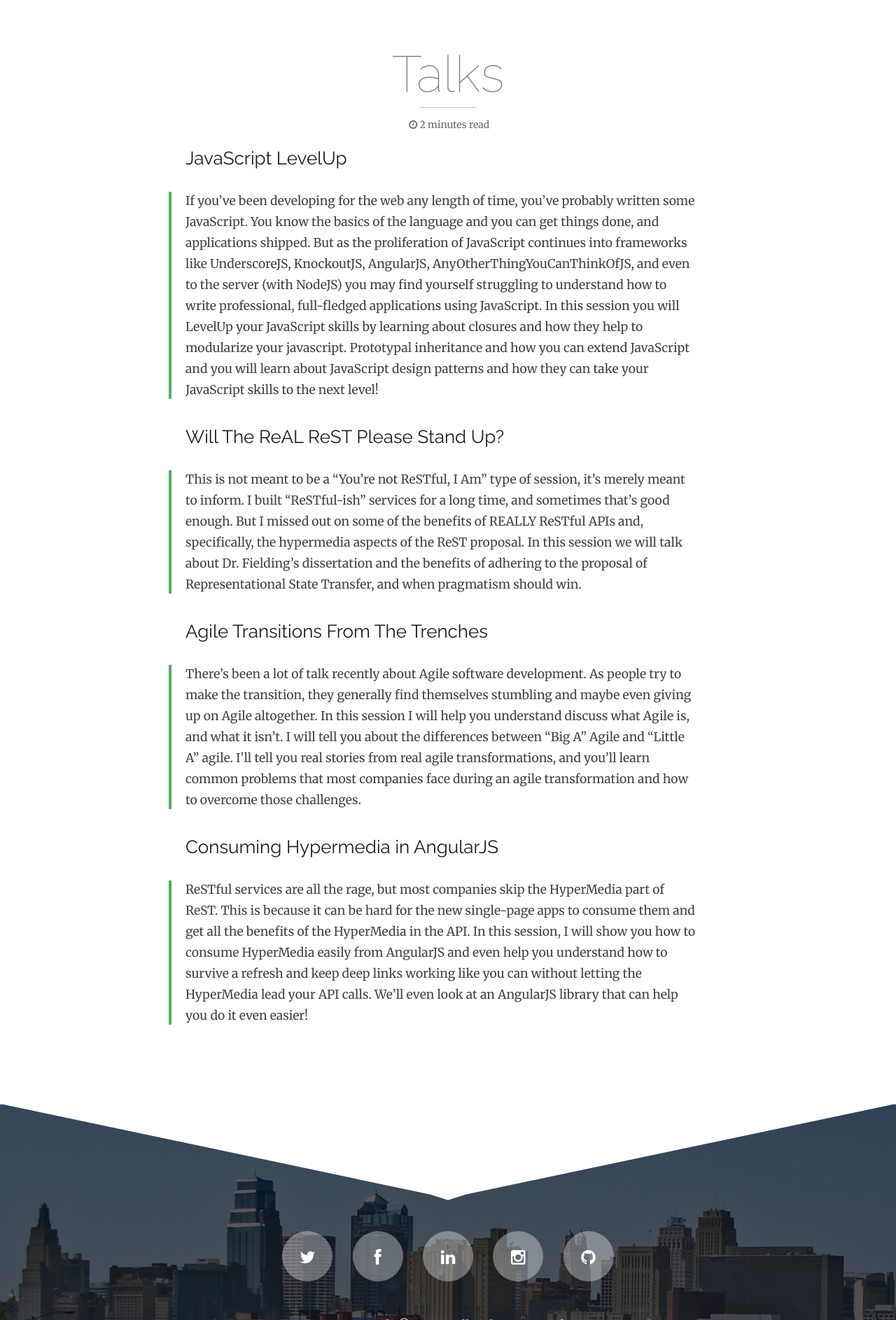
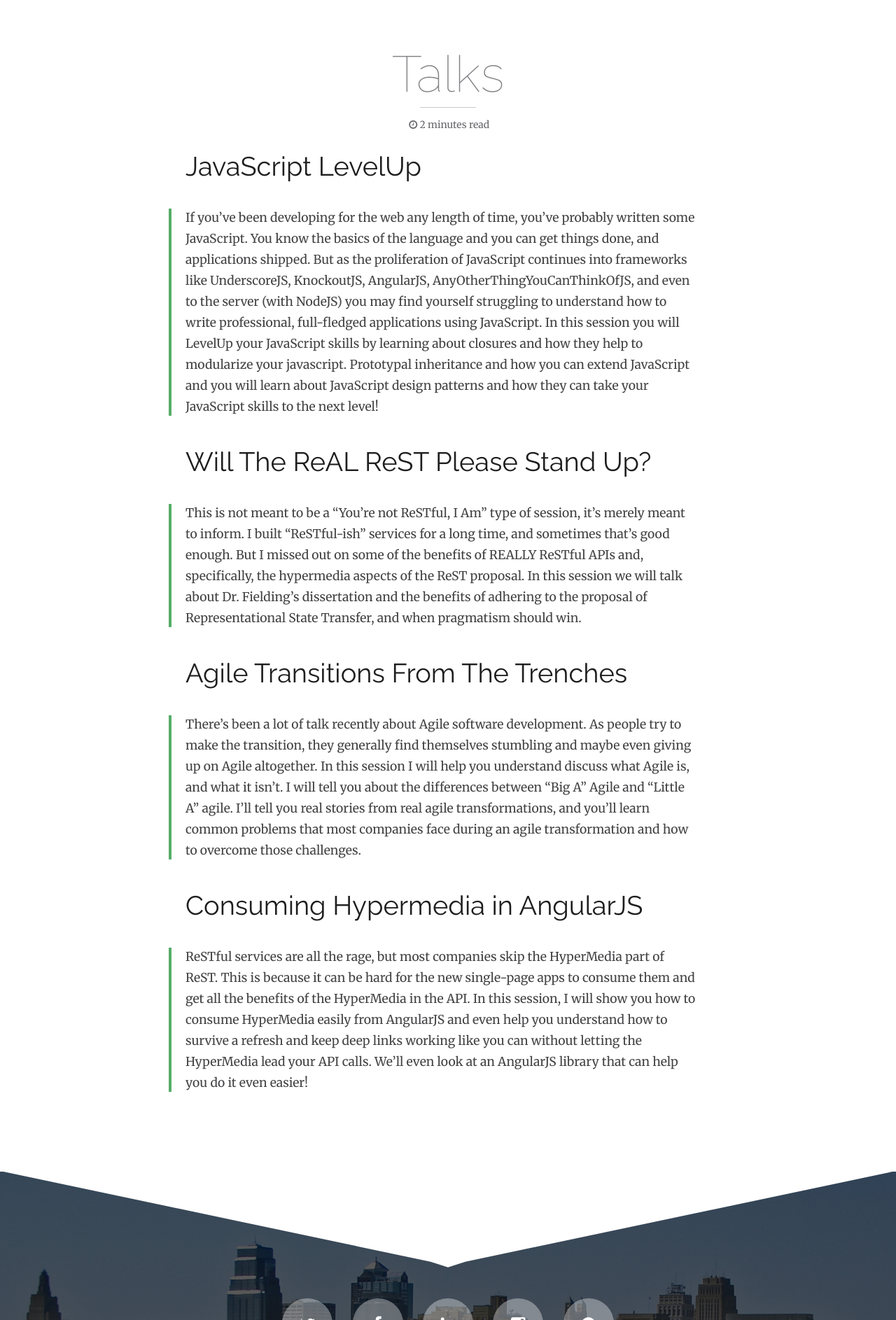
Before and after one commit to leebrandt/leebrandt.github.io, a Jekyll site: the page built from talks.md, in a window 1280 px wide. Shown: the part 542-2428 px from the top of the page at 70% size. Built offline with Jekyll 4.4.1, drawn with Linux system fonts in a browser that asks for light colours; nearby versions of some CDN libraries.

```diff
--- a/talks.md
+++ b/talks.md
@@ -5,14 +5,18 @@ permalink: /talks/
 headline: Available Talks
 ---
 
-## JavaScript LevelUp
+JavaScript LevelUp
+===
 >If you've been developing for the web any length of time, you've probably written some JavaScript. You know the basics of the language and you can get things done, and applications shipped. But as the proliferation of JavaScript continues into frameworks like UnderscoreJS, KnockoutJS, AngularJS, AnyOtherThingYouCanThinkOfJS, and even to the server (with NodeJS) you may find yourself struggling to understand how to write professional, full-fledged applications using JavaScript. In this session you will LevelUp your JavaScript skills by learning about closures and how they help to modularize your javascript. Prototypal inheritance and how you can extend JavaScript and you will learn about JavaScript design patterns and how they can take your JavaScript skills to the next level!
 
-## Will The ReAL ReST Please Stand Up?
+Will The ReAL ReST Please Stand Up?
+===
 >This is not meant to be a "You're not ReSTful, I Am" type of session, it's merely meant to inform. I built "ReSTful-ish" services for a long time, and sometimes that's good enough. But I missed out on some of the benefits of REALLY ReSTful APIs and, specifically, the hypermedia aspects of the ReST proposal. In this session we will talk about Dr. Fielding's dissertation and the benefits of adhering to the proposal of Representational State Transfer, and when pragmatism should win.
 
-## Agile Transitions From The Trenches
+Agile Transitions From The Trenches
+===
 >There's been a lot of talk recently about Agile software development. As people try to make the transition, they generally find themselves stumbling and maybe even giving up on Agile altogether. In this session I will help you understand discuss what Agile is, and what it isn’t. I will tell you about the differences between “Big A” Agile and “Little A” agile. I’ll tell you real stories from real agile transformations, and you’ll learn common problems that most companies face during an agile transformation and how to overcome those challenges.
 
-## Consuming Hypermedia in AngularJS
+Consuming Hypermedia in AngularJS
+===
 >ReSTful services are all the rage, but most companies skip the HyperMedia part of ReST. This is because it can be hard for the new single-page apps to consume them and get all the benefits of the HyperMedia in the API. In this session, I will show you how to consume HyperMedia easily from AngularJS and even help you understand how to survive a refresh and keep deep links working like you can without letting the HyperMedia lead your API calls. We’ll even look at an AngularJS library that can help you do it even easier!
```
